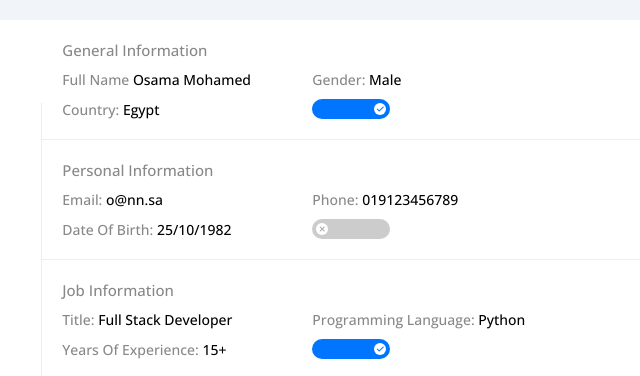
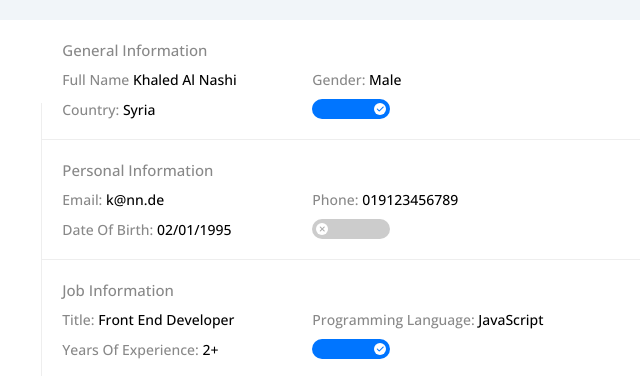
Before and after one commit to Khaled-Alnashi/Dashboard, a plain HTML site: page profile.html in a window 1280 px wide. Shown: the part 150-526 px from the top of the page, 432-1072 px from the left. Drawn offline with nearby package versions, Linux system fonts and the light colour scheme.

Commit message:
profile.html aktualisieren

```diff
--- a/profile.html
+++ b/profile.html
@@ -107,7 +107,7 @@
                 <h4 class="c-grey fs-15 m-0 w-full">General Information</h4>
                 <div class="fs-14">
                   <span class="c-grey">Full Name</span>
-                  <span>Osama Mohamed</span>
+                  <span>Khaled Al Nashi</span>
                 </div>
                 <div class="fs-14">
                   <span class="c-grey">Gender:</span>
@@ -115,7 +115,7 @@
                 </div>
                 <div class="fs-14">
                   <span class="c-grey">Country:</span>
-                  <span>Egypt</span>
+                  <span>Syria</span>
                 </div>
                 <div class="fs-14">
                   <label>
@@ -130,7 +130,7 @@
                 <h4 class="c-grey w-full fs-15 m-0">Personal Information</h4>
                 <div class="fs-14">
                   <span class="c-grey">Email:</span>
-                  <span>o@nn.sa</span>
+                  <span>k@nn.de</span>
                 </div>
                 <div class="fs-14">
                   <span class="c-grey">Phone:</span>
@@ -138,7 +138,7 @@
                 </div>
                 <div class="fs-14">
                   <span class="c-grey">Date Of Birth:</span>
-                  <span>25/10/1982</span>
+                  <span>02/01/1995</span>
                 </div>
                 <div class="fs-14">
                   <label>
@@ -153,15 +153,15 @@
                 <h4 class="c-grey w-full fs-15 m-0">Job Information</h4>
                 <div class="fs-14">
                   <span class="c-grey">Title:</span>
-                  <span>Full Stack Developer</span>
+                  <span>Front End Developer</span>
                 </div>
                 <div class="fs-14">
                   <span class="c-grey">Programming Language:</span>
-                  <span>Python</span>
+                  <span>JavaScript</span>
                 </div>
                 <div class="fs-14">
                   <span class="c-grey">Years Of Experience:</span>
-                  <span>15+</span>
+                  <span>2+</span>
                 </div>
                 <div class="fs-14">
                   <label>
```
